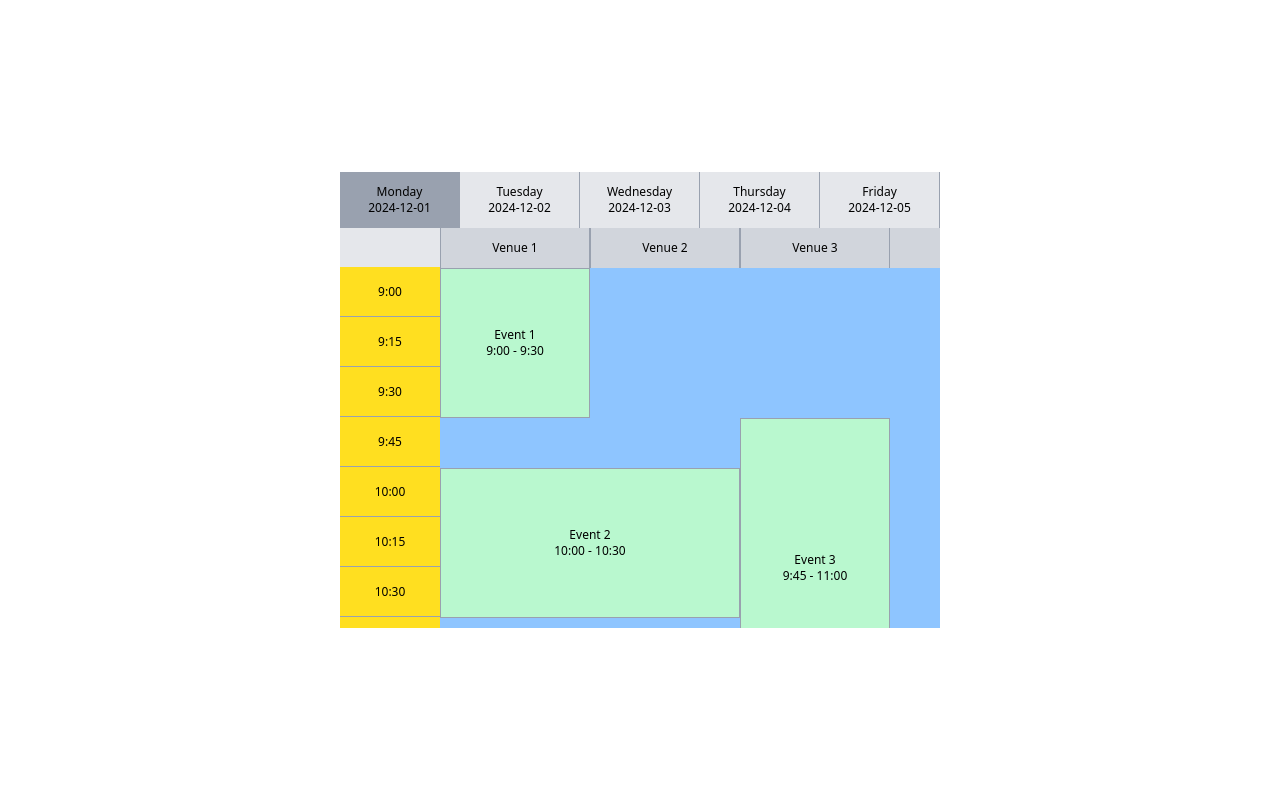
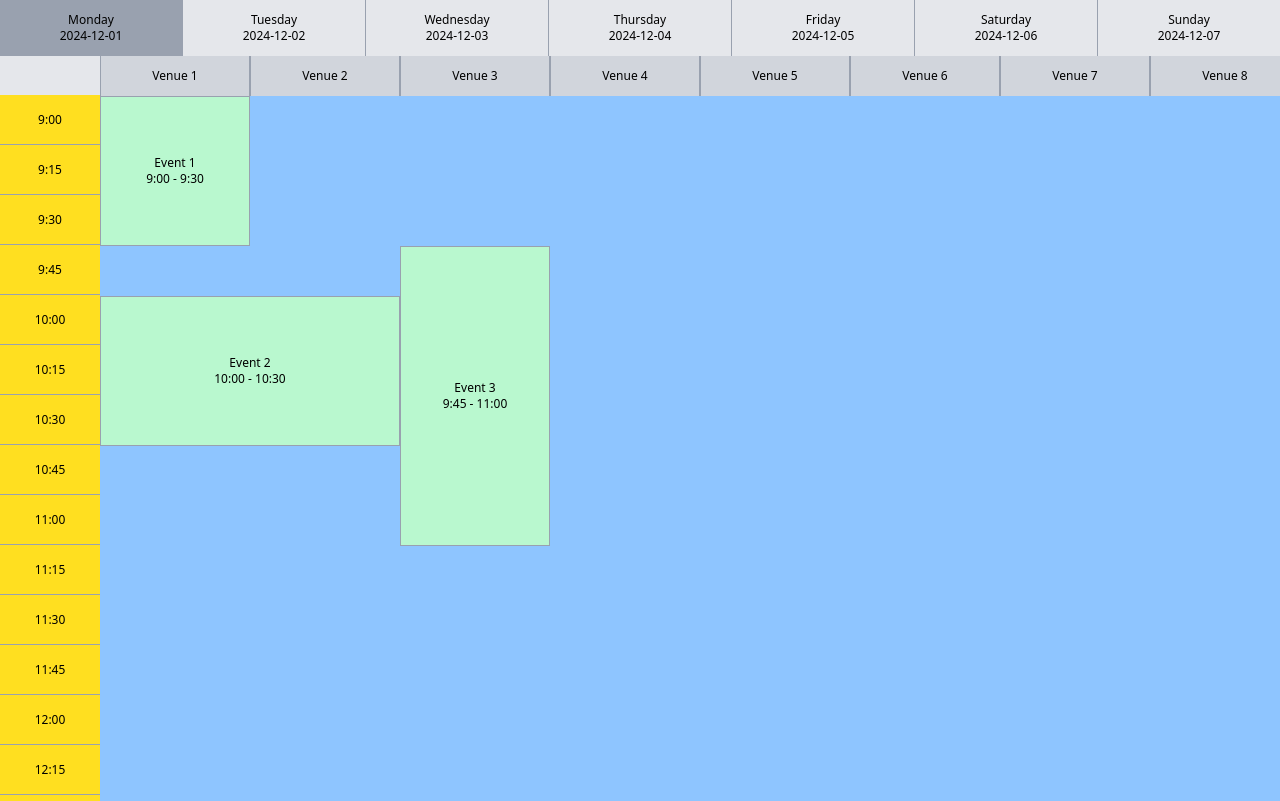
Before and after one commit to shaon07/tabbar-react, a React (Vite) app: page / in a window 1280 px wide. Built offline with nearby package versions, Linux system fonts and the light colour scheme.

Commit message:
feat: make the UI full screen

```diff
--- a/src/components/core/Table/index.tsx
+++ b/src/components/core/Table/index.tsx
@@ -18,7 +18,7 @@ export default function Table() {
   );
 
   return (
-    <div className="bg-gray-200 max-w-[600px]">
+    <div className="bg-gray-200 w-dvw h-dvh">
       <div>
         <Header
           active={selectedHeader}
@@ -29,7 +29,7 @@ export default function Table() {
         />
       </div>
 
-      <div className="grid grid-cols-[100px_1fr] h-full overflow-scroll max-h-[400px]">
+      <div className="grid grid-cols-[100px_1fr] overflow-scroll h-[calc(100dvh-55px)]">
         <div className="sticky left-0 z-20">
           <div className="h-[39px]"></div>
           <TimeLists options={TIME_OPTIONS} />
--- a/src/constants/index.ts
+++ b/src/constants/index.ts
@@ -14,6 +14,20 @@ export const TIME_OPTIONS: string[] = [
   "10:30",
   "10:45",
   "11:00",
+  "11:15",
+  "11:30",
+  "11:45",
+  "12:00",
+  "12:15",
+  "12:30",
+  "12:45",
+  "13:00",
+  "13:15",
+  "13:30",
+  "13:45",
+  "14:00",
+  "14:15",
+  "14:30",
 ];
 
 export const VENUE_OPTIONS: Menu[] = [
@@ -32,6 +46,38 @@ export const VENUE_OPTIONS: Menu[] = [
   {
     label: "Venue 4",
     value: "venue-4",
+  },
+  {
+    label: "Venue 5",
+    value: "venue-5",
+  },
+  {
+    label: "Venue 6",
+    value: "venue-6",
+  },
+  {
+    label: "Venue 7",
+    value: "venue-7",
+  },
+  {
+    label: "Venue 8",
+    value: "venue-8",
+  },
+  {
+    label: "Venue 9",
+    value: "venue-9",
+  },
+  {
+    label: "Venue 10",
+    value: "venue-10",
+  },
+  {
+    label: "Venue 11",
+    value: "venue-11",
+  },
+  {
+    label: "Venue 12",
+    value: "venue-12",
   },
 ];
 
```
